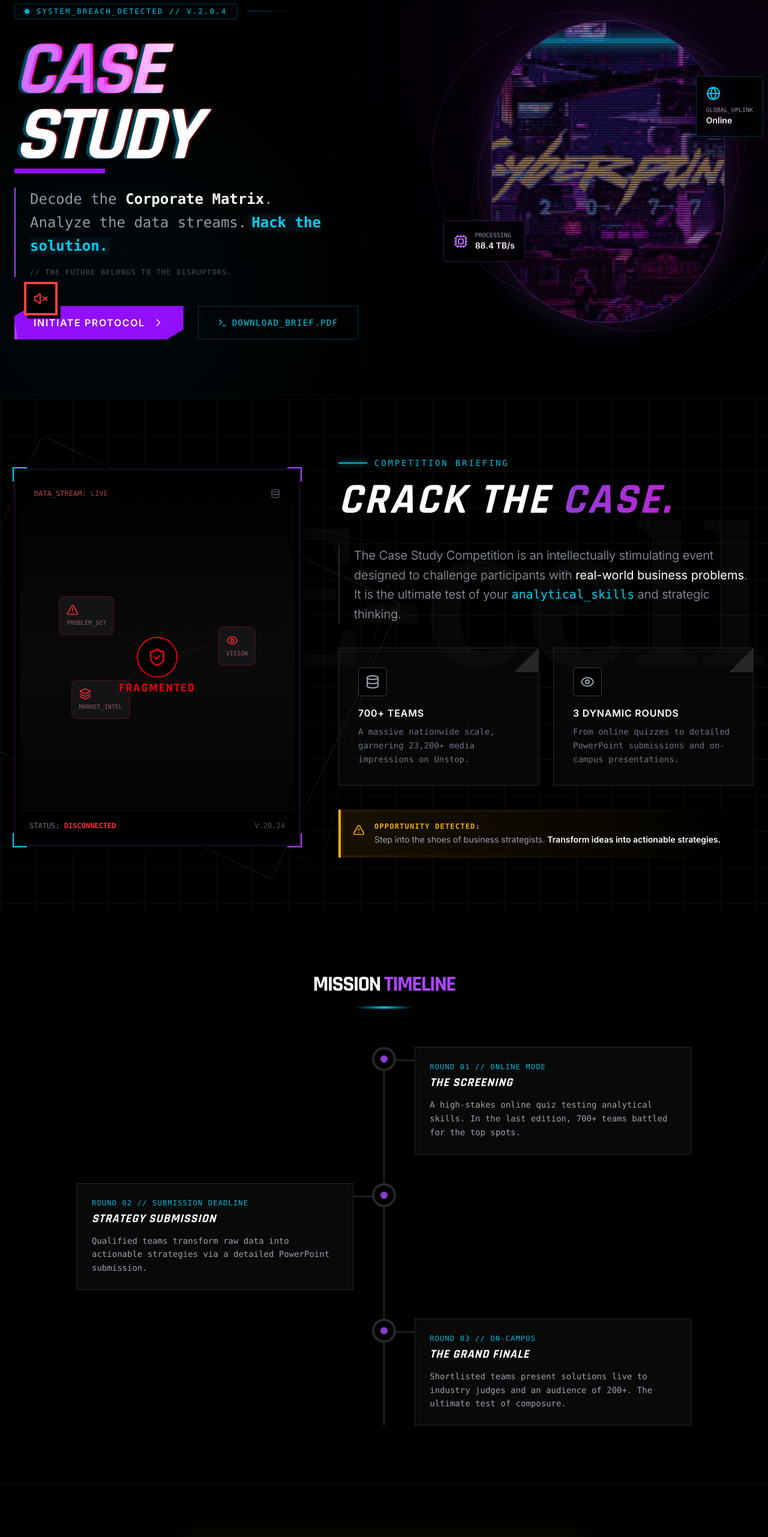
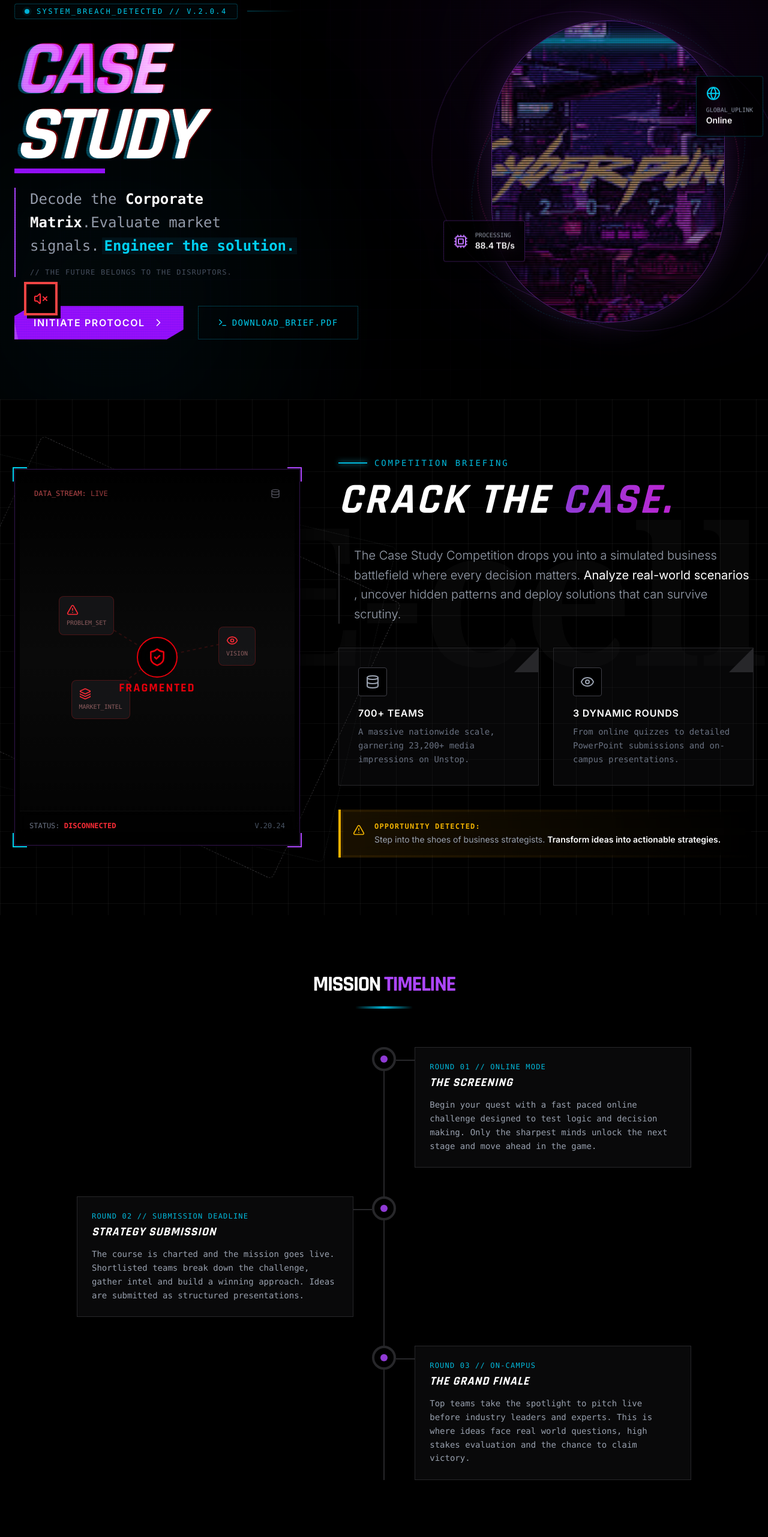
Before and after one commit to Naitik002/E-Summit26, a React (Vite) app in the folder E-summit/: page /Casestudy in a window 1280 px wide. Shown: the part 234-2797 px from the top of the page at 60% size. Built offline with nearby package versions, Linux system fonts and the light colour scheme.

Commit message:
case study content

```diff
--- a/E-summit/src/components/Naitik/CaseStudyAbout.jsx
+++ b/E-summit/src/components/Naitik/CaseStudyAbout.jsx
@@ -132,8 +132,12 @@ const CaseStudyAbout = () => {
 
           {/* Description */}
           <p className="text-gray-400 text-lg md:text-xl leading-relaxed font-light border-l-2 border-zinc-800 pl-6">
-            The Case Study Competition is an intellectually stimulating event designed to challenge participants with <strong className="text-white">real-world business problems</strong>.
-            It is the ultimate test of your <span className="text-cyan-400 font-mono">analytical_skills</span> and strategic thinking.
+            {/* The Case Study Competition is an intellectually stimulating event designed to challenge participants with <strong className="text-white">real-world business problems</strong>.
+            It is the ultimate test of your <span className="text-cyan-400 font-mono">analytical_skills</span> and strategic thinking. */}
+
+The Case Study Competition drops you into a simulated business battlefield where every decision matters.<strong className="text-white"> Analyze real-world scenarios </strong>, uncover hidden patterns and deploy solutions that can survive scrutiny.
+
+
           </p>
 
           {/* Feature Cards - UPDATED WITH YOUR STATS */}
--- a/E-summit/src/components/Naitik/CaseStudyHero.jsx
+++ b/E-summit/src/components/Naitik/CaseStudyHero.jsx
@@ -82,8 +82,9 @@ const CaseStudyHero = () => {
             {/* UPDATED: Text size adjusted for mobile */}
             <p className="text-gray-400 text-lg lg:text-xl xl:text-2xl font-mono font-light max-w-lg leading-relaxed mx-auto lg:mx-0">
               Decode the <strong className="text-white font-black">Corporate Matrix</strong>.
-              Analyze the data streams.
-              <span className="text-cyan-400 font-bold bg-cyan-950/30 px-1 ml-1">Hack the solution.</span>
+              {/* Analyze the data streams. */}
+              Evaluate market signals.
+              <span className="text-cyan-400 font-bold bg-cyan-950/30 px-1 ml-1">Engineer the solution.</span>
             </p>
             <p className="text-xs text-gray-600 mt-4 font-mono uppercase tracking-widest">
                // The future belongs to the disruptors.
--- a/E-summit/src/components/Naitik/CaseStudyTimeline.jsx
+++ b/E-summit/src/components/Naitik/CaseStudyTimeline.jsx
@@ -8,19 +8,19 @@ const CaseStudyTimeline = () => {
       phase: "Round 01",
       title: "The Screening",
       date: "Online Mode",
-      desc: "A high-stakes online quiz testing analytical skills. In the last edition, 700+ teams battled for the top spots."
+      desc: "Begin your quest with a fast paced online challenge designed to test logic and decision making. Only the sharpest minds unlock the next stage and move ahead in the game."
     },
     {
       phase: "Round 02",
       title: "Strategy Submission",
       date: "Submission Deadline",
-      desc: "Qualified teams transform raw data into actionable strategies via a detailed PowerPoint submission."
+      desc: "The course is charted and the mission goes live. Shortlisted teams break down the challenge, gather intel and build a winning approach. Ideas are submitted as structured presentations."
     },
     {
       phase: "Round 03",
       title: "The Grand Finale",
       date: "On-Campus",
-      desc: "Shortlisted teams present solutions live to industry judges and an audience of 200+. The ultimate test of composure."
+      desc: "Top teams take the spotlight to pitch live before industry leaders and experts. This is where ideas face real world questions, high stakes evaluation and the chance to claim victory."
     },
   ];
 
```
